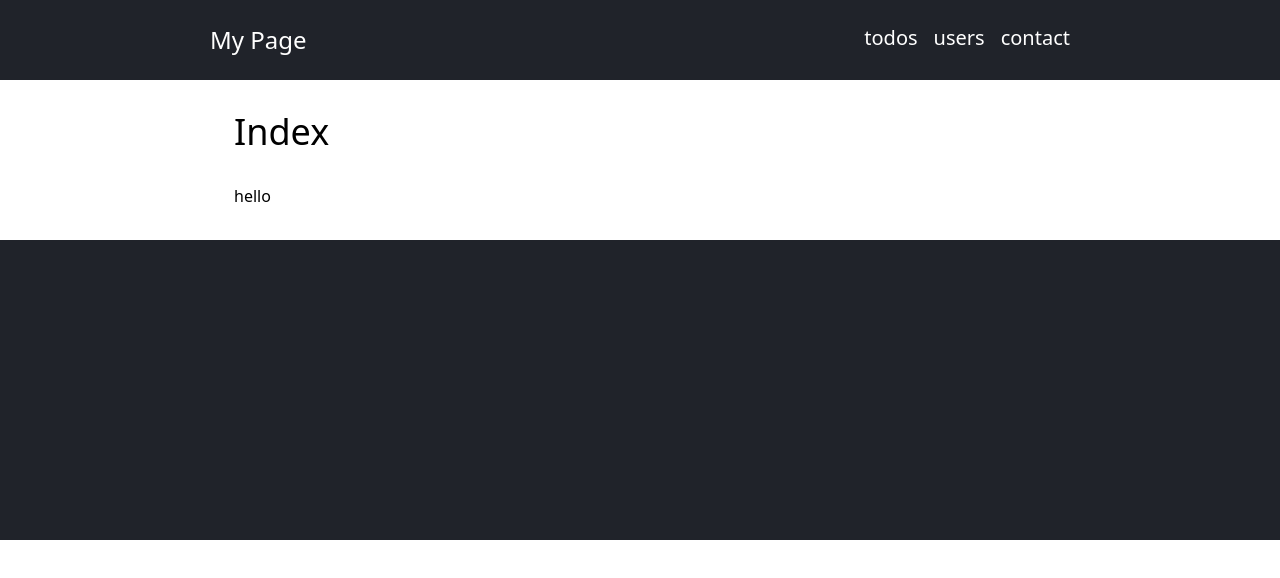
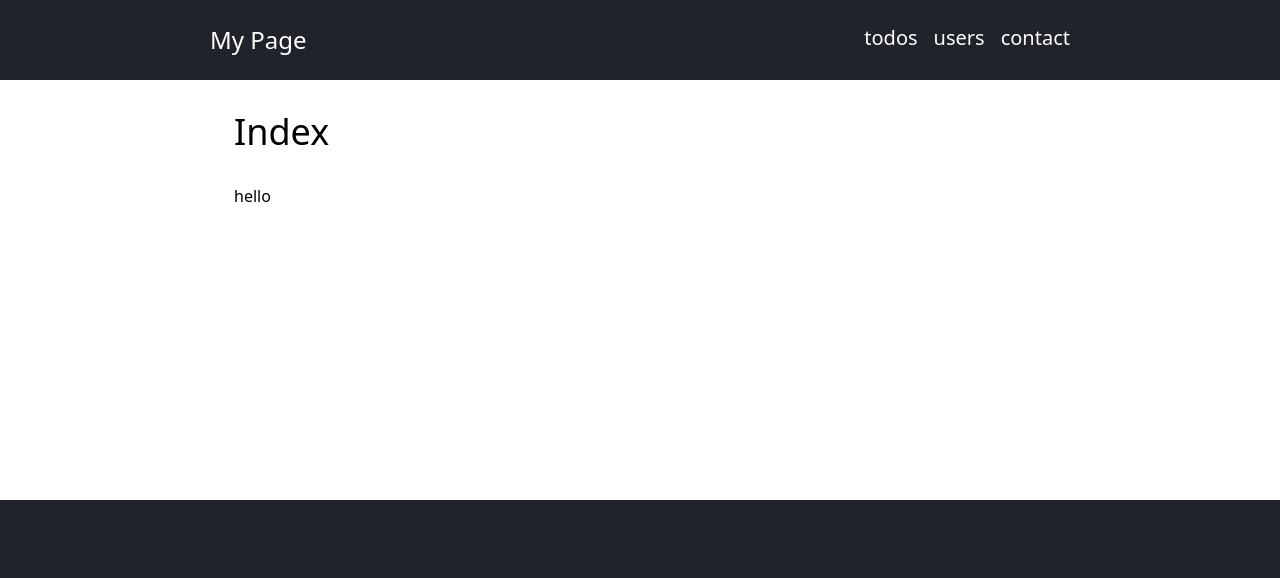
Before and after one commit to shamo-9118/learn-next, a Next.js app: page / in a window 1280 px wide. Shown: the top 578 px of the page. Built offline with nearby package versions, Linux system fonts and the light colour scheme.

Commit message:
footerが下くるようにスタイル変更

```diff
--- a/src/components/Layout.tsx
+++ b/src/components/Layout.tsx
@@ -11,11 +11,13 @@
 
 export const Layout: FunctionComponent<Props> = (props) => {
   return (
-    <div className='flex flex-col'>
-      <Header />
-      <Main heading={props.heading}>
-        {props.children}
-      </Main>
+    <div className='flex flex-col justify-between h-full min-h-[100vh]'>
+      <div className='flex-1'>
+        <Header />
+        <Main heading={props.heading}>
+          {props.children}
+        </Main>
+      </div>
       <Footer />
     </div>
   )
```
